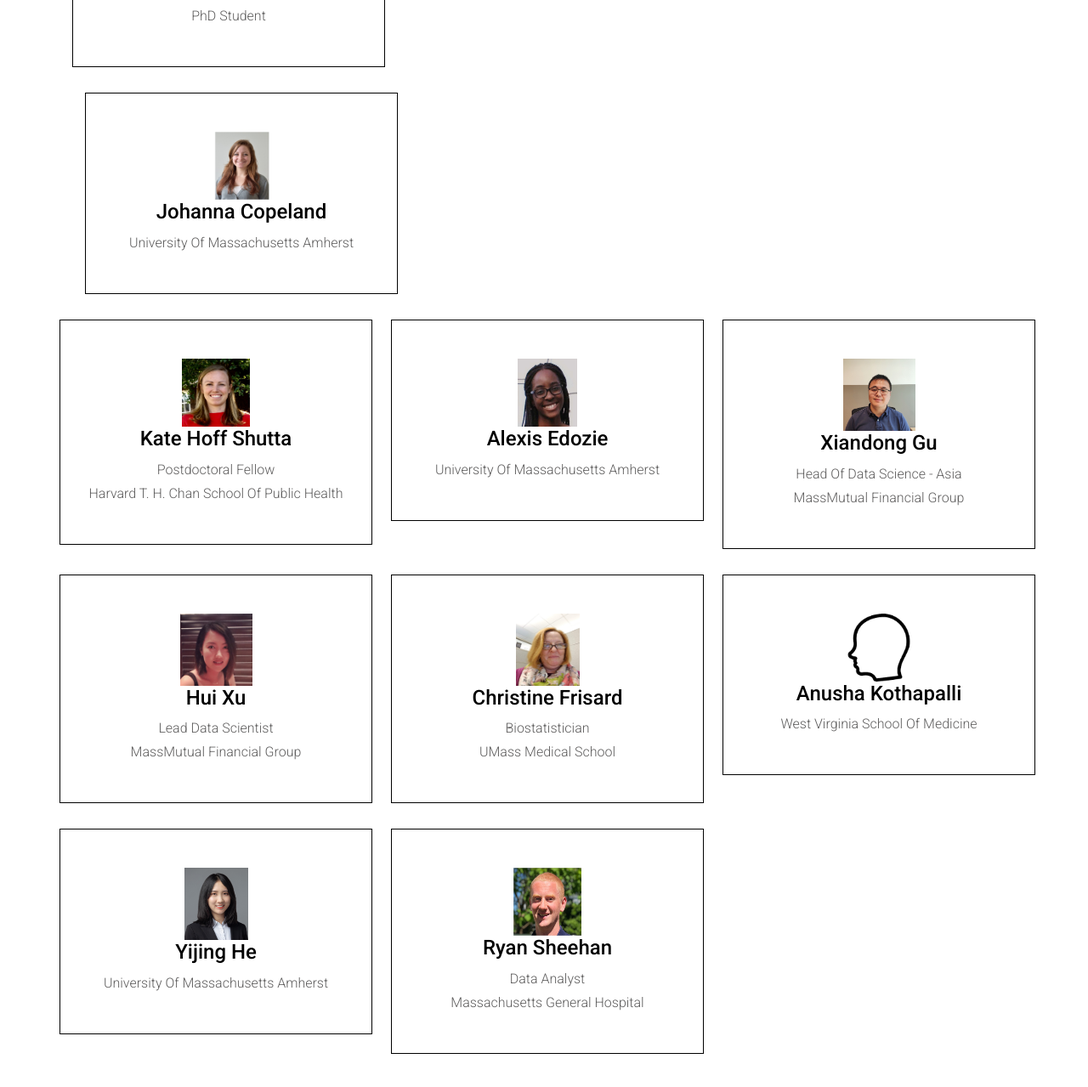
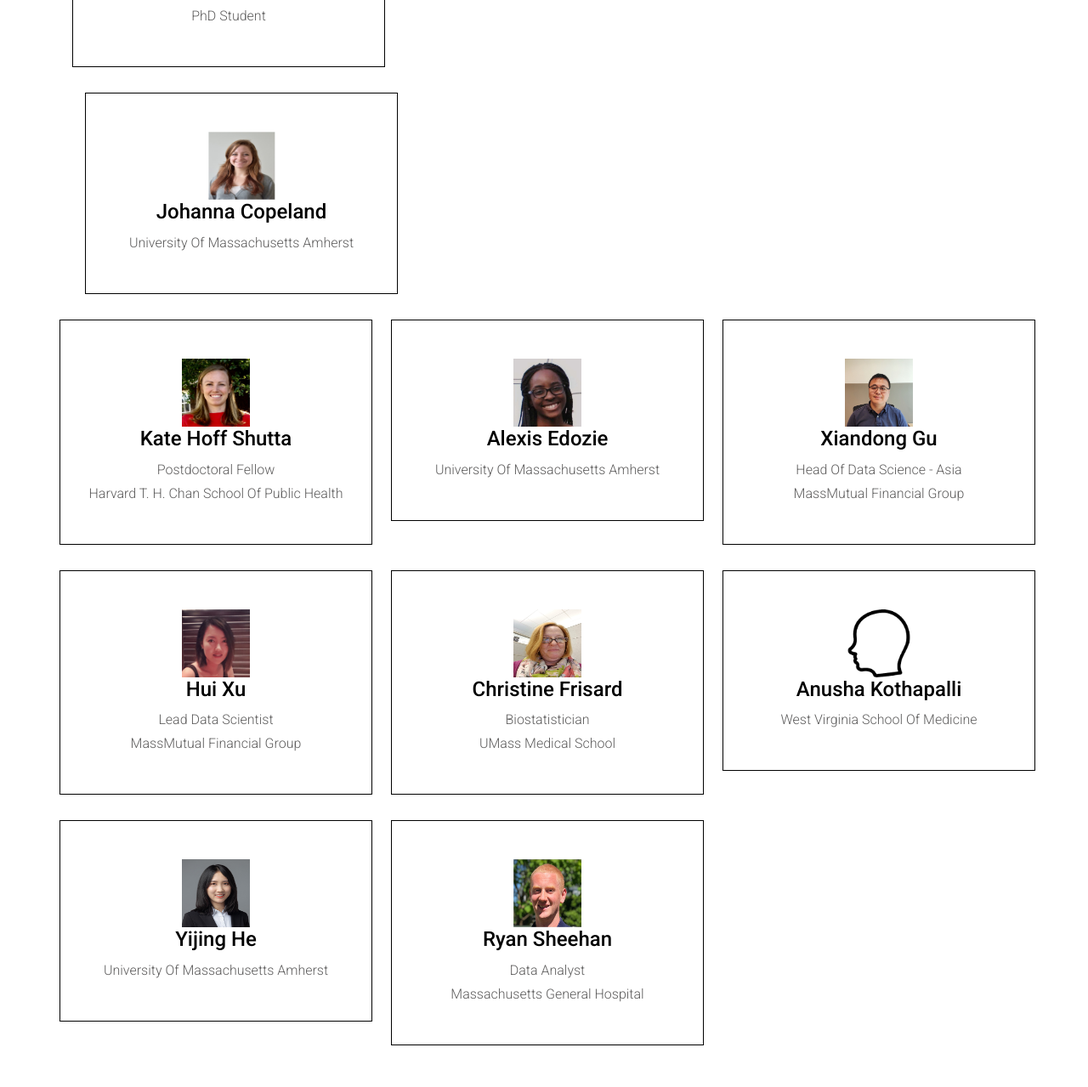
Before and after one commit to raji-lab/raji-lab.github.io, a plain HTML site: page People.html in a window 1280 px wide. Shown: the part 1062-2341 px from the top of the page at 85% size. Drawn offline with nearby package versions, Linux system fonts and the light colour scheme.

Commit message:
Update People.html

```diff
--- a/People.html
+++ b/People.html
@@ -146,7 +146,7 @@
                 <div class="col-lg-4 col-md-4">
                     <a class="boxed-btn5" href = "https://www.linkedin.com/in/johanna-copeland-7a81b6188/">
                         <div class="icon">
-                            <img src="img/People/Johanna.png" alt="Image" height="80" width="65">
+                            <img src="img/People/Johanna.png" alt="Image" height="80" width="80">
                         </div>
                         <h3> Johanna Copeland </h3>
                         <p>University of Massachusetts Amherst</p>
@@ -175,7 +175,7 @@
                  <div class="col-lg-4 col-md-4">
                     <a class="boxed-btn5" href = "https://www.linkedin.com/in/alexis-edozie">
                         <div class="icon">
-                            <img src="img/People/Alexis.jpg" alt="Image" height="80" width="70">
+                            <img src="img/People/Alexis.jpg" alt="Image" height="80" width="80">
                         </div>
                         <h3> Alexis Edozie </h3>
                         <p>University of Massachusetts Amherst</p>
@@ -184,7 +184,7 @@
                 <div class="col-lg-4 col-md-4">
                     <a class="boxed-btn5" href="https://www.linkedin.com/in/xiangdong-gu-5960a16/" style="text-decoration: none">
                         <div class="icon">
-                            <img src="img/People/xiangdong.jpg" alt="Image" height="85" width="85">
+                            <img src="img/People/xiangdong.jpg" alt="Image" height="80" width="80">
                         </div>
                         <h3> Xiandong Gu </h3>
                         <p>Head of Data Science - Asia <br> MassMutual Financial Group</p>
@@ -193,7 +193,7 @@
                 <div class="col-lg-4 col-md-4">
                     <a class="boxed-btn5" href="https://www.linkedin.com/in/ada-hui-xu-6004b219/" style="text-decoration: none">
                         <div class="icon">
-                            <img src="img/People/HuiXu.jpeg" alt="Image" height="85" width="85">
+                            <img src="img/People/HuiXu.jpeg" alt="Image" height="80" width="80">
                         </div>
                         <h3> Hui Xu </h3>
                         <p>Lead Data Scientist <br> MassMutual Financial Group</p>
@@ -202,7 +202,7 @@
                 <div class="col-lg-4 col-md-4">
                     <a class="boxed-btn5" href="https://www.umassmed.edu/behavioralmedicine/" style="text-decoration: none">
                         <div class="icon">
-                            <img src="img/People/Christine.jpg" alt="Image" height="85" width="75">
+                            <img src="img/People/Christine.jpg" alt="Image" height="80" width="80">
                         </div>
                         <h3> Christine Frisard </h3>
                         <p>biostatistician <br> UMass Medical School</p>
@@ -220,7 +220,7 @@
                 <div class="col-lg-4 col-md-4">
                     <a class="boxed-btn5">
                         <div class="icon">
-                            <img src="img/People/Yijing.jpg" alt="Image" height="85" width="75">
+                            <img src="img/People/Yijing.jpg" alt="Image" height="80" width="80">
                         </div>
                         <h3> Yijing He </h3>
                         <p>University of Massachusetts Amherst</p>
```
